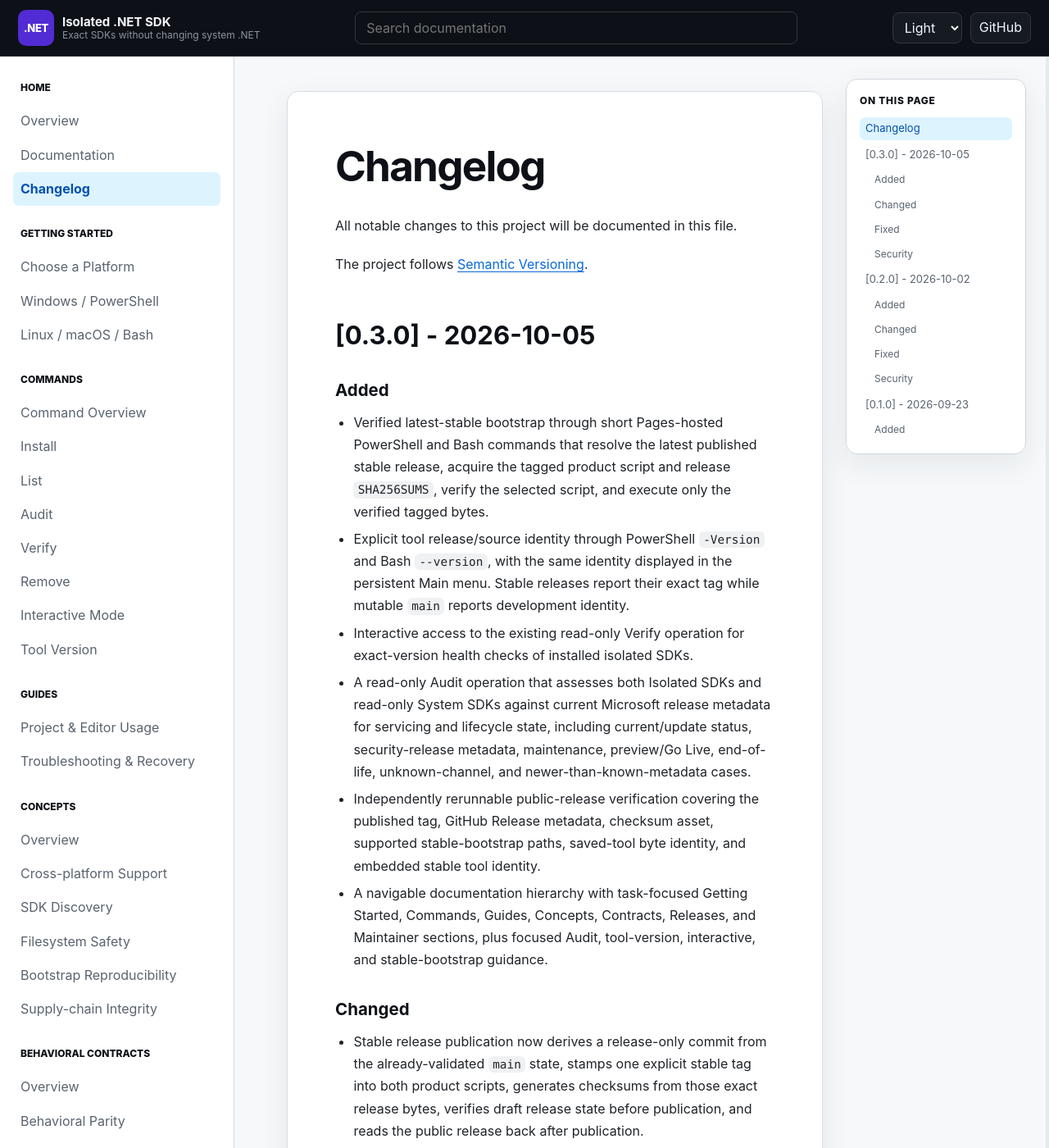
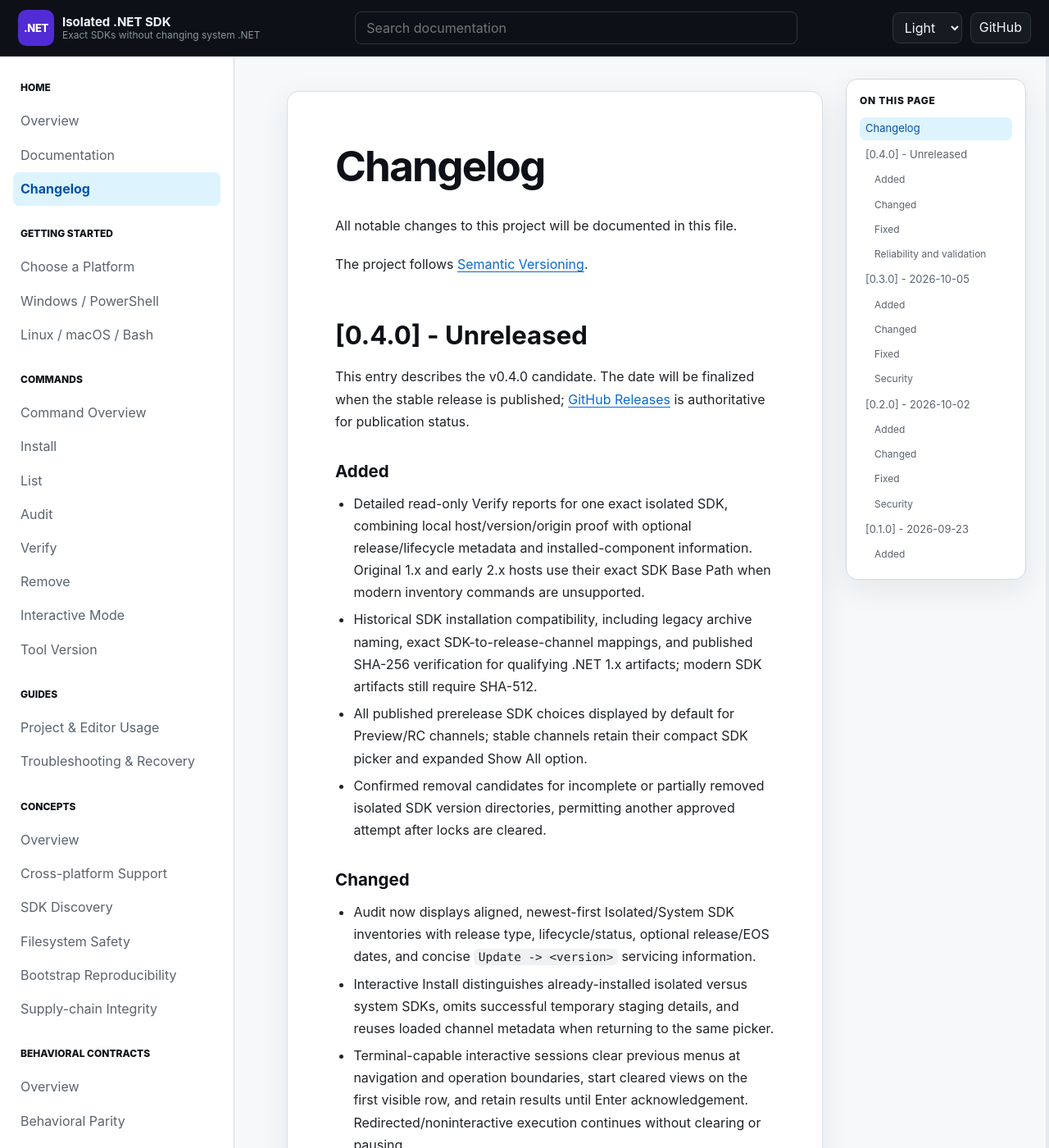
Before and after one commit to infoconex/isolated-dotnet-sdk, a Jekyll site: the page built from CHANGELOG.md, in a window 1280 px wide and 1400 px high. Shown: the whole window at 82% size. Built offline with Jekyll 4.4.1, drawn with Linux system fonts in a browser that asks for light colours; our own code applies the rules of GitHub Pages for plain Markdown files; some of the changed text lies outside the part shown.

Commit message:
docs(release): stage v0.4.0 changelog, notes and release history (#188)
Prepare prepublication-safe release summary, Pages history/navigation, pinned-bootstrap guidance, and durable maintainer wording on an issue-specific branch. Leave stable publication and github-script dependency updates untouched.

```diff
--- a/_data/navigation.yml
+++ b/_data/navigation.yml
@@ -74,6 +74,8 @@
       path: docs/releases/README.md
     - title: Stable Bootstrap & Rollback
       path: docs/releases/stable-bootstrap.md
+    - title: v0.4.0 History
+      path: docs/releases/history/v0.4.0.md
     - title: v0.3.0 History
       path: docs/releases/history/v0.3.0.md
     - title: v0.2.0 History
--- a/docs/README.md
+++ b/docs/README.md
@@ -54,12 +54,13 @@
 
 - [Release documentation index](releases/README.md)
 - [Stable bootstrap, update, and rollback](releases/stable-bootstrap.md)
+- [v0.4.0 release history](releases/history/v0.4.0.md)
 - [v0.3.0 release history](releases/history/v0.3.0.md)
 - [v0.2.0 release history](releases/history/v0.2.0.md)
 - [v0.1.0 historical release notes](releases/history/v0.1.0.md)
 - [v0.1.0 historical release checklist](releases/history/v0.1.0-checklist.md)
 
-The current checksum-policy-compliant stable release is `v0.3.0`.
+The current published stable version is listed under [GitHub Releases](https://github.com/infoconex/isolated-dotnet-sdk/releases). A prepared release-history page does not indicate publication.
 
 ## Maintainer documentation
 
--- a/docs/maintainers/development/operating-model.md
+++ b/docs/maintainers/development/operating-model.md
@@ -4,7 +4,7 @@
 
 ## Product phase
 
-The project is currently in a v0.4.0 evaluation and hardening phase.
+The v0.4.0 evaluation and hardening phase established these durable defaults for product development; they remain relevant after that stable release is published.
 
 Default to strengthening the product that already exists:
 
--- a/docs/releases/README.md
+++ b/docs/releases/README.md
@@ -19,9 +19,10 @@
 
 ## Release history
 
-Release-history pages summarize each published stable release for users. For the chronological categorized change log, see the project [CHANGELOG](../../CHANGELOG.md).
+Release-history pages summarize prepared and published stable releases for users. A history page may be committed before its public release; [GitHub Releases](https://github.com/infoconex/isolated-dotnet-sdk/releases) is authoritative for publication status. For the chronological categorized change log, see the project [CHANGELOG](../../CHANGELOG.md).
 
-- [v0.3.0 release history](history/v0.3.0.md) — latest-stable bootstrap, explicit tool identity, SDK Audit, interactive Verify, and stronger release verification.
+- [v0.4.0 release history](history/v0.4.0.md) — historical SDK compatibility, safer removal, richer verification, and interactive UX hardening.
+- [v0.3.0 release history](history/v0.3.0.md) — verified latest-stable bootstrap, explicit tool identity, SDK Audit, interactive Verify, and stronger release verification.
 - [v0.2.0 release history](history/v0.2.0.md) — first stable release under the checksum-verifying release policy.
 - [v0.1.0 release history](history/v0.1.0.md) — initial release and legacy pre-checksum-policy behavior.
 
--- /dev/null
+++ b/docs/releases/history/v0.4.0.md
@@ -0,0 +1,30 @@
+# Isolated .NET SDK v0.4.0
+
+v0.4.0 strengthens the established Isolated .NET SDK experience with historical .NET SDK compatibility, clearer terminal navigation, safer removal and recovery, richer verification, and more deterministic tests.
+
+The authoritative publication date and downloadable assets appear on [GitHub Releases](https://github.com/infoconex/isolated-dotnet-sdk/releases). A release-history page may be prepared before the associated stable release is actually published.
+
+## Highlights
+
+- **Historical .NET SDKs** — expanded original 1.x and early 2.x installation support, published legacy artifact/checksum handling, and precise SDK Base Path verification for hosts without modern inventory commands. Running an old SDK still depends on host OS compatibility.
+- **Verify and Audit** — detailed local one-SDK health/origin reports with optional component and lifecycle information; more legible Audit release-type, status, date and update columns for isolated and read-only system SDKs.
+- **Remove and recovery** — tightly verified automatic compatibility for legacy build servers, confirmed incomplete-directory cleanup, and retryable partial removals. Failed supported shutdowns continue to block deletion.
+- **Interactive usability** — terminal-capability-aware screen clearing and result acknowledgement, clearer picker ownership, all prerelease SDK choices and reuse of already-loaded picker metadata.
+- **Reliability and documentation** — historical and cross-platform regression tests, more efficient PowerShell test setup, release-publication failure-path checks and improved first-time-user guidance.
+
+## Existing guarantees
+
+Exact isolation, Microsoft archive checksum validation, stable/source identity, checksum-verified latest-stable and pinned bootstrap, read-only Audit/Verify boundaries, and PowerShell/Bash behavioral parity continue.
+
+Experimental performance instrumentation and the unvalidated file-parallel test runner are **not** part of v0.4.0.
+
+## More details
+
+- [Project changelog](../../../CHANGELOG.md)
+- [Stable bootstrap, update, and rollback](../stable-bootstrap.md)
+- [Install](../../commands/install.md)
+- [Verify](../../commands/verify.md)
+- [Audit](../../commands/audit.md)
+- [Remove](../../commands/remove.md)
+- [Interactive mode](../../commands/interactive.md)
+- [Public GitHub Releases](https://github.com/infoconex/isolated-dotnet-sdk/releases)
--- a/docs/releases/stable-bootstrap.md
+++ b/docs/releases/stable-bootstrap.md
@@ -45,7 +45,7 @@
 
 ## Pinned stable bootstrap
 
-Use a pinned release when the exact product version must be explicit rather than resolved through latest stable. The current checksum-policy-compliant stable release is `v0.3.0`.
+Use a pinned release when the exact product version must be explicit rather than resolved through latest stable. The examples below intentionally pin the already-published `v0.3.0` release so they remain runnable while newer releases are prepared. For a different version, replace the example tag with a tag already available on [GitHub Releases](https://github.com/infoconex/isolated-dotnet-sdk/releases); a prepared release-history page is not proof of publication.
 
 ### Windows / PowerShell 7
 
```
Also changed, not shown: .github/release-notes/v0.4.0.md (added), CHANGELOG.md.
